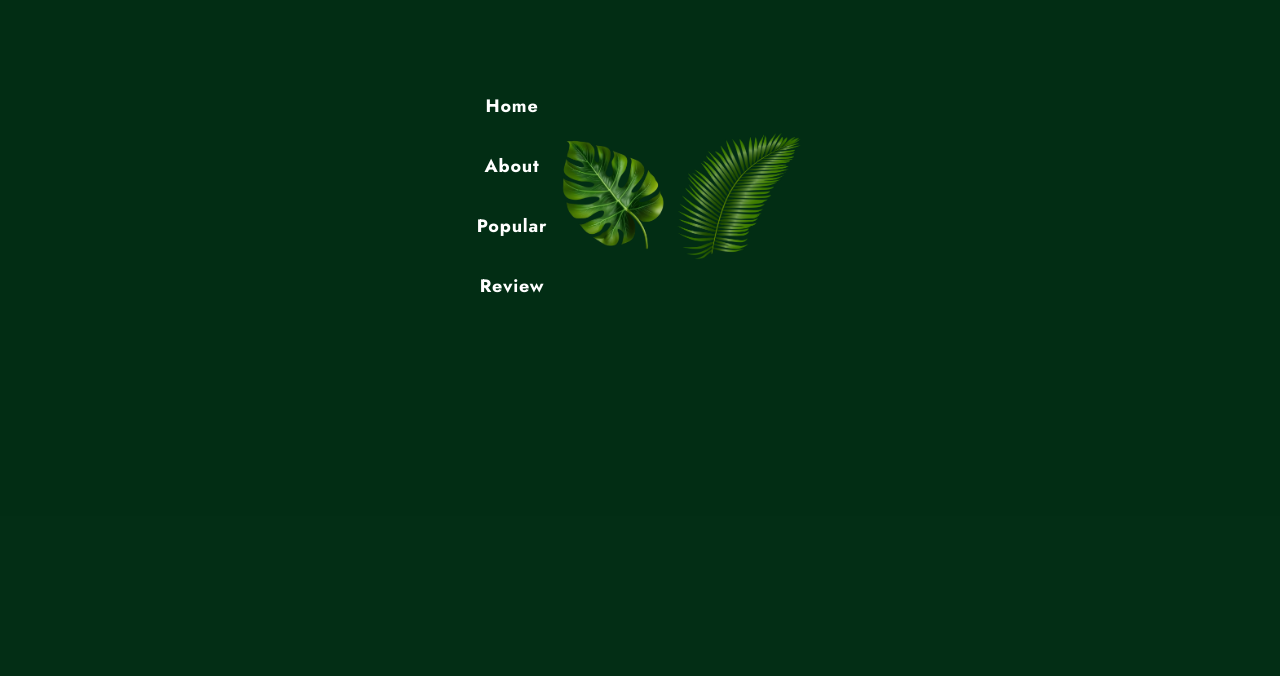
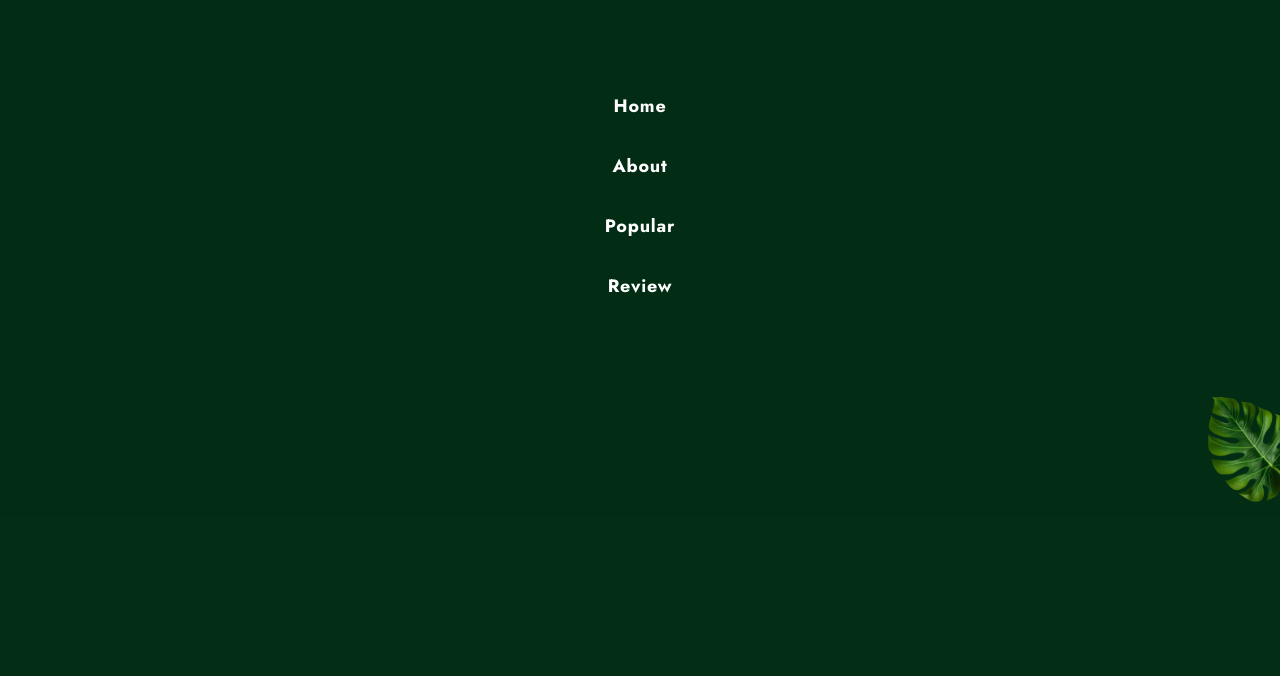
Before and after one commit to Ndungu-Jn/Plant-Website, a website: page index.html in a window 1280 px wide. Shown: the part 124-800 px from the top of the page. Drawn offline with nearby package versions, Linux system fonts and the light colour scheme; a web font is replaced by a local one.

Commit message:
Added classes to the images

```diff
--- a/index.html
+++ b/index.html
@@ -40,11 +40,11 @@
               <a href="#review" class="nav-link">Review</a>
             </li>
           </ul>
-          <div>
+          <div class="absolute bottom-0 -right-10 opacity-90">
             <img src="assets/img/leaf-1.png" alt="leaf_image" class="w-32">
           </div>
 
-          <div>
+          <div class="absolute -top-5 -left-5 rotate-90 opacity-90">
             <img src="assets/img/leaf-2.png" alt="leaf_image" class="w-32">
           </div>
 
```
Also changed, not shown: styles/style.css.
